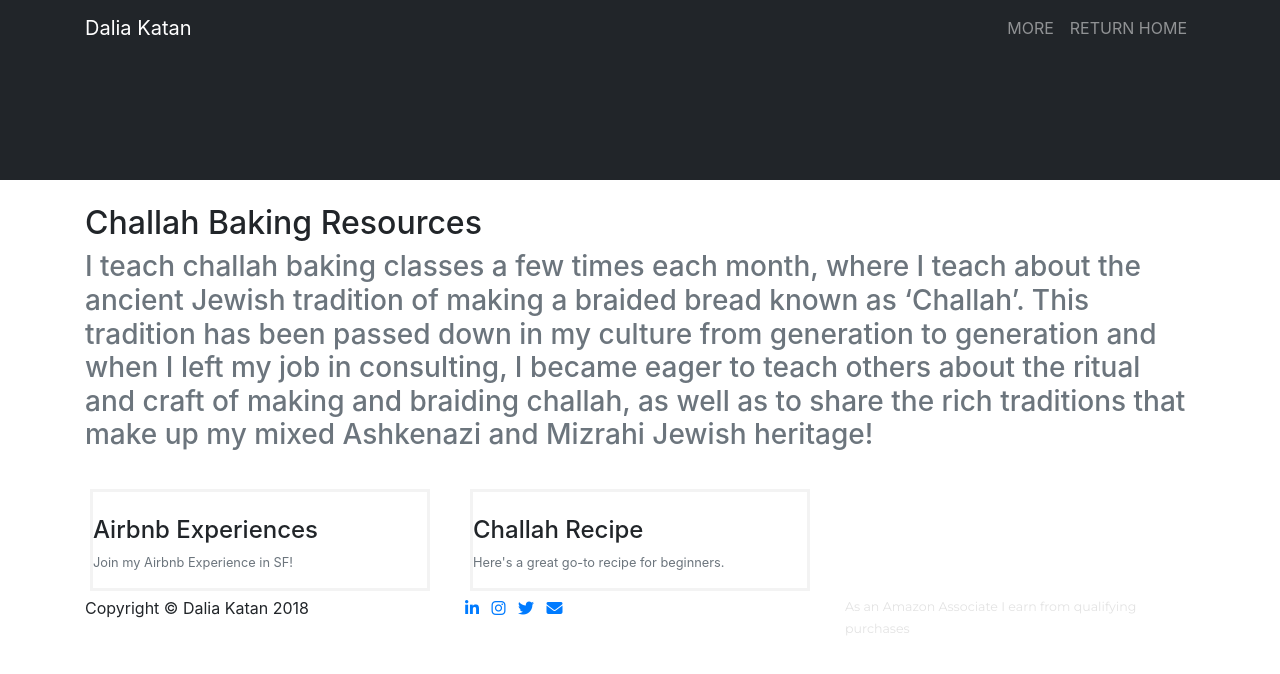
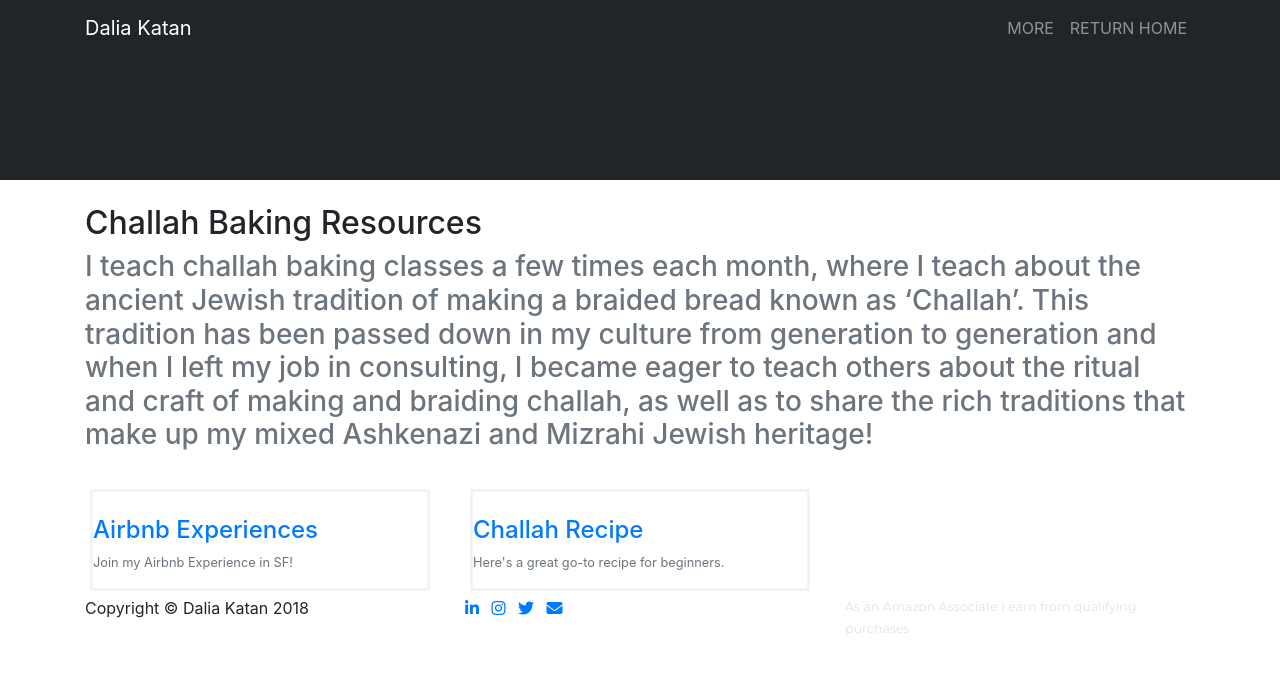
Before and after one commit to dalkat/dalkat.github.io, a Jekyll site: the page built from challah.md, in a window 1280 px wide. Shown: the top 674 px of the page. Built offline with Jekyll 4.4.1, drawn with Linux system fonts in a browser that asks for light colours; nearby versions of some CDN libraries; some web fonts are replaced; library files that are not in the unit come from our copies.

Commit message:
ADDED LINKS

```diff
--- a/_layouts/challah.html
+++ b/_layouts/challah.html
@@ -31,8 +31,8 @@ layout: default-sub
           {% assign ws = '' %}
           <div class="col-lg-4 col md-4 col-sm-4 col-xs-6 col-12" style="padding: 5px 20px; height:100%;">
             <div class="referral" style="background-color:#ffffff;border: 3px #f3f3f3 solid;">
-              <a href="{{ member.url }}" target="_blank"><img class="img-fluid" src="{{ assets_path }}{{ member.img }}" alt="" style="width:100%;"></a>
-              <h4>{{ member.name }}</h4>
+              <a href="{{ member.url }}" target="_blank"><img class="img-fluid" src="{{ assets_path }}{{ member.img }}" alt="" style="width:100%;">
+              <h4>{{ member.name }}</h4></a>
               <p class="text-muted" style="font-size: .8rem;">{{ member.text }}</p>
             </div>
           </div>
--- a/_layouts/for-you.html
+++ b/_layouts/for-you.html
@@ -44,8 +44,8 @@ layout: default-sub
           {% assign ws = '' %}
           <div class="col-lg-4 col md-4 col-sm-4 col-xs-6 col-12" style="padding: 5px 20px; height:100%;">
             <div class="referral" style="background-color:#ffffff;border: 3px #f3f3f3 solid;">
-              <a href="{{ service.url }}"><img class="img-fluid" src="{{ service.img }}" alt="" style="width:100%;"></a>
-              <h4>{{ service.heading }}</h4>
+              <a href="{{ service.url }}"><img class="img-fluid" src="{{ service.img }}" alt="" style="width:100%;">
+              <h4>{{ service.heading }}</h4></a>
               <p class="text-muted" style="font-size: .8rem;">{{ service.text }}</p>
             </div>
           </div>
```
